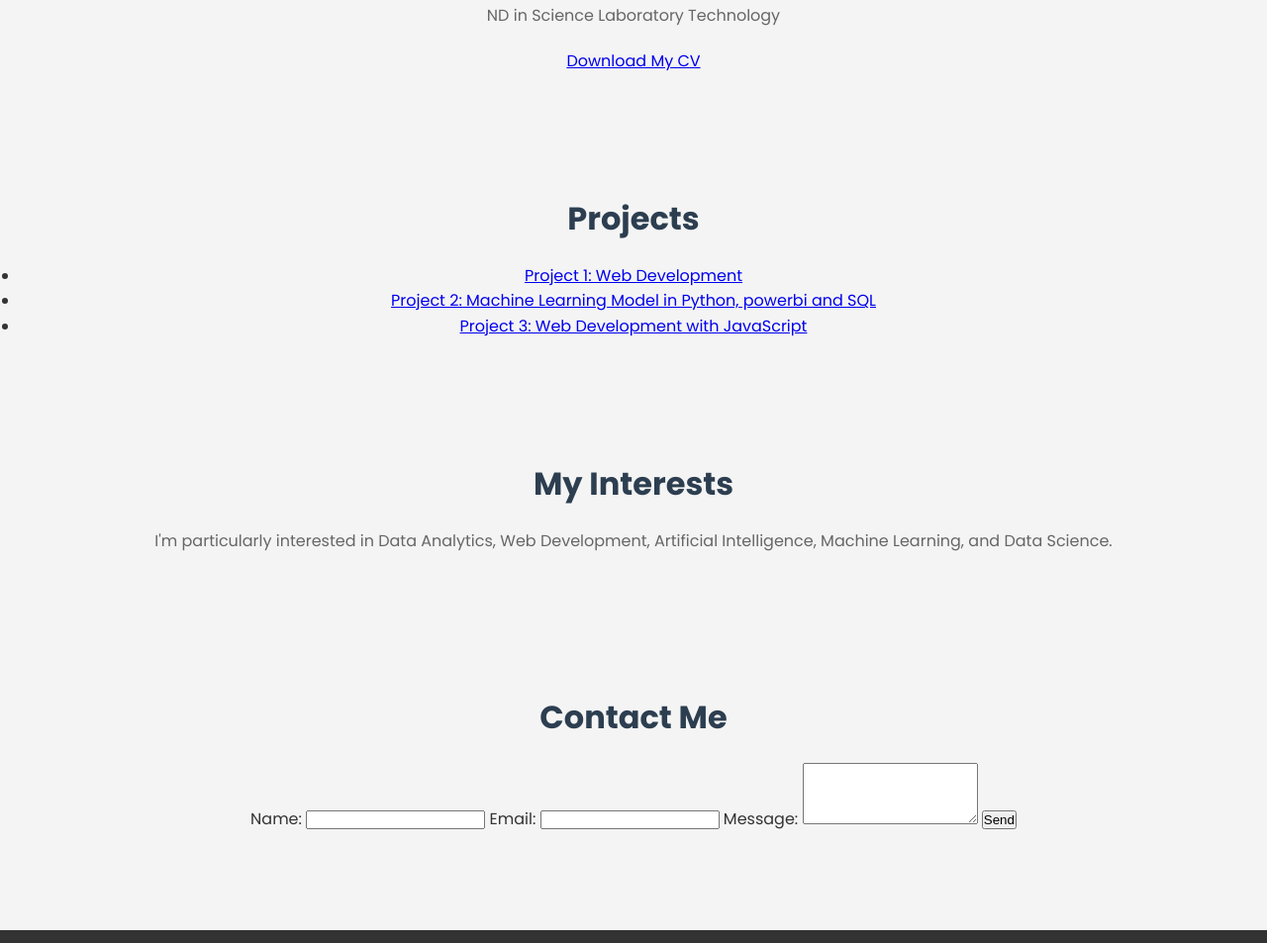
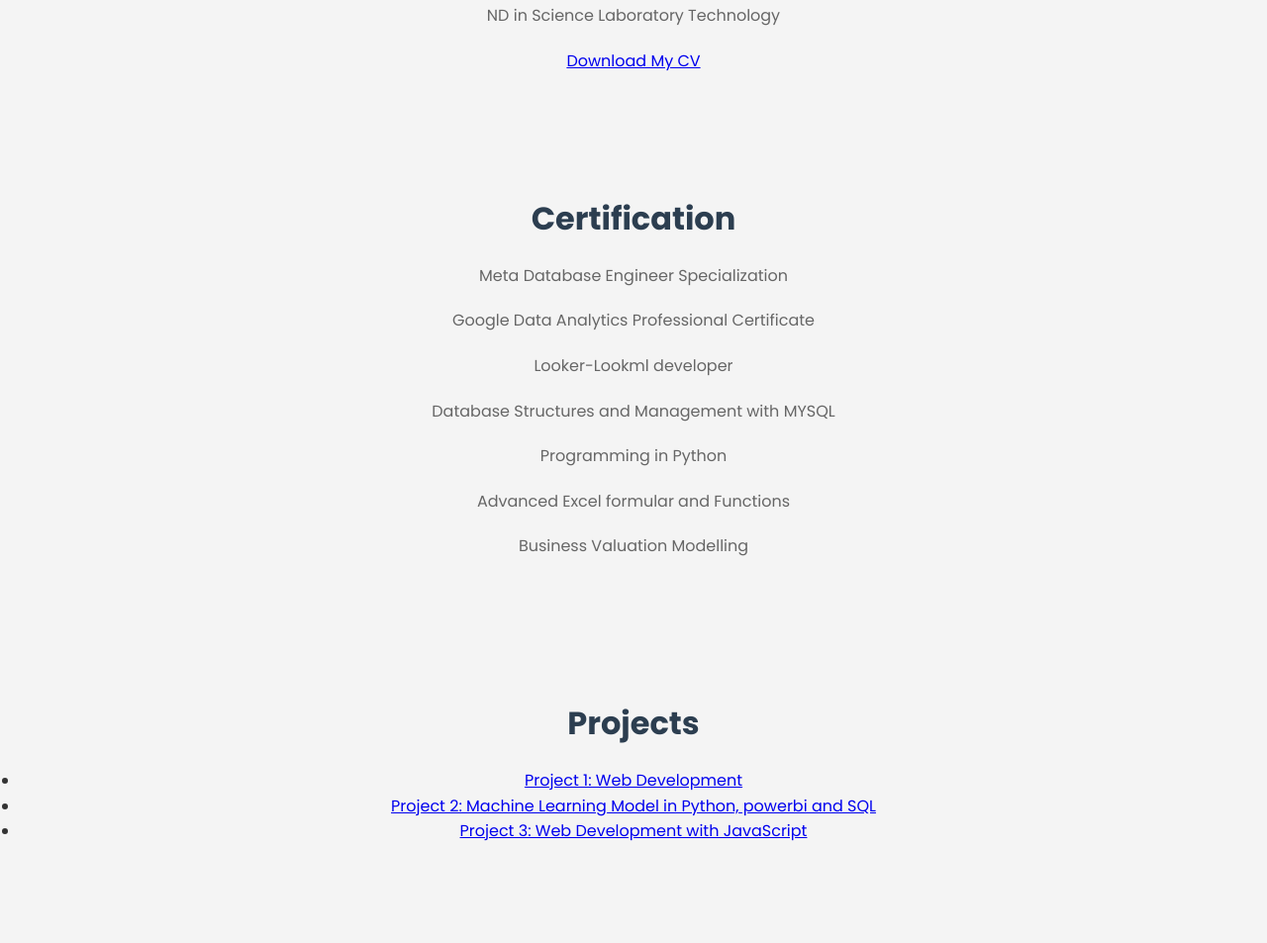
Before and after one commit to odugbile1993/PLP-Hackathon-1, a plain HTML site: page index.html in a window 1280 px wide. Shown: the part 1086-2039 px from the top of the page at 99% size. Drawn offline with Linux system fonts and the light colour scheme; a script that the page names is missing.

Commit message:
adding certification section

```diff
--- a/index.html
+++ b/index.html
@@ -18,6 +18,7 @@
                 <li><a href="#about">About</a></li>
                 <li><a href="#languages">Languages</a></li>
                 <li><a href="#education">Education</a></li>
+                <li><a href="#certification">Certification</a></li>
                 <li><a href="#projects">Projects</a></li>
                 <li><a href="#interests">Interests</a></li>
                 <li><a href="#contact">Contact</a></li>
@@ -50,6 +51,17 @@
         <p>HND in Science Laboratory Technology, Applied Chemistry</p>
         <p>ND in Science Laboratory Technology</p>
         <a href="Ayodele_Odugbile_DD_CV.pdf" class="button" download>Download My CV</a>
+    </section>
+
+    <section id="certification" class="section">
+        <h2 class="animate-slide"> Certification</h2>
+        <p>Meta Database Engineer Specialization</p>
+        <p>Google Data Analytics Professional Certificate</p>
+        <p>Looker-Lookml developer</p>
+        <p>Database Structures and Management with MYSQL</p>
+        <p>Programming in Python</p>
+        <p>Advanced Excel formular and Functions</p>
+        <p>Business Valuation Modelling</p>
     </section>
 
     <section id="projects" class="section">
```
